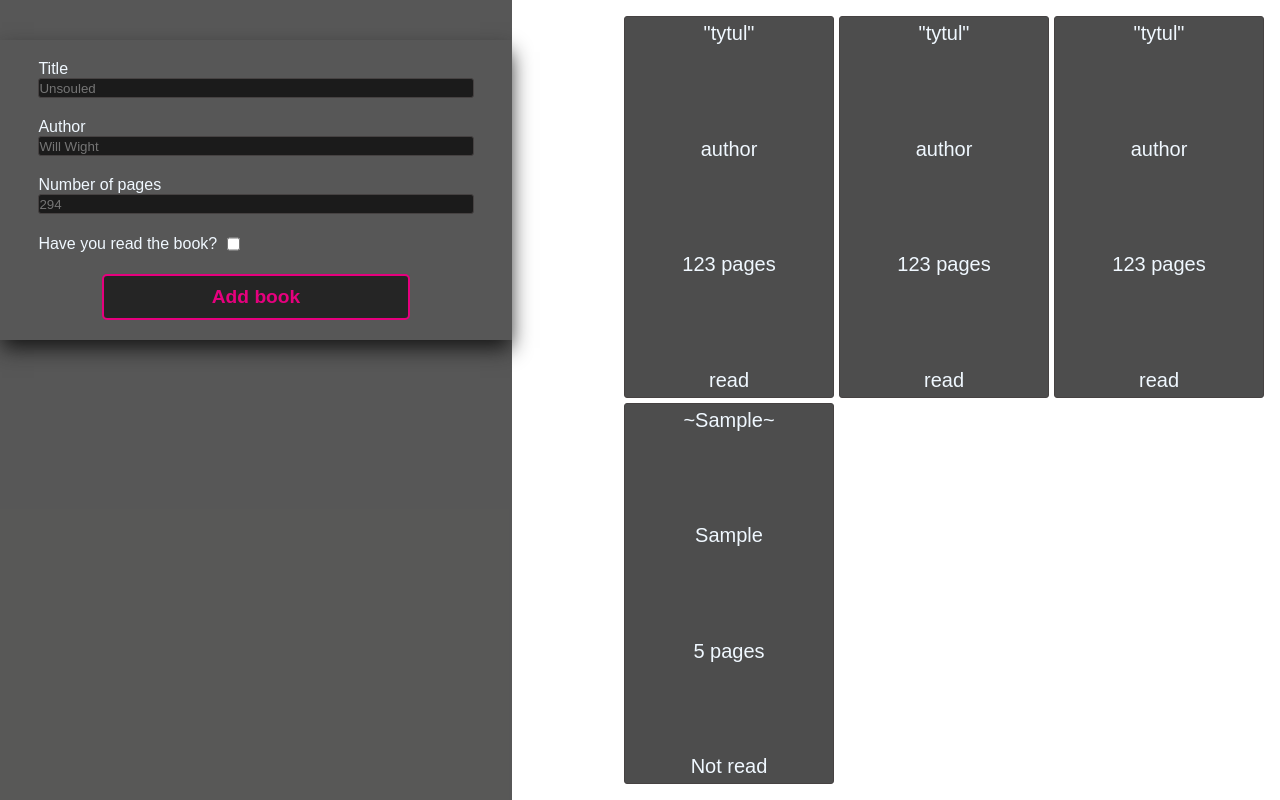
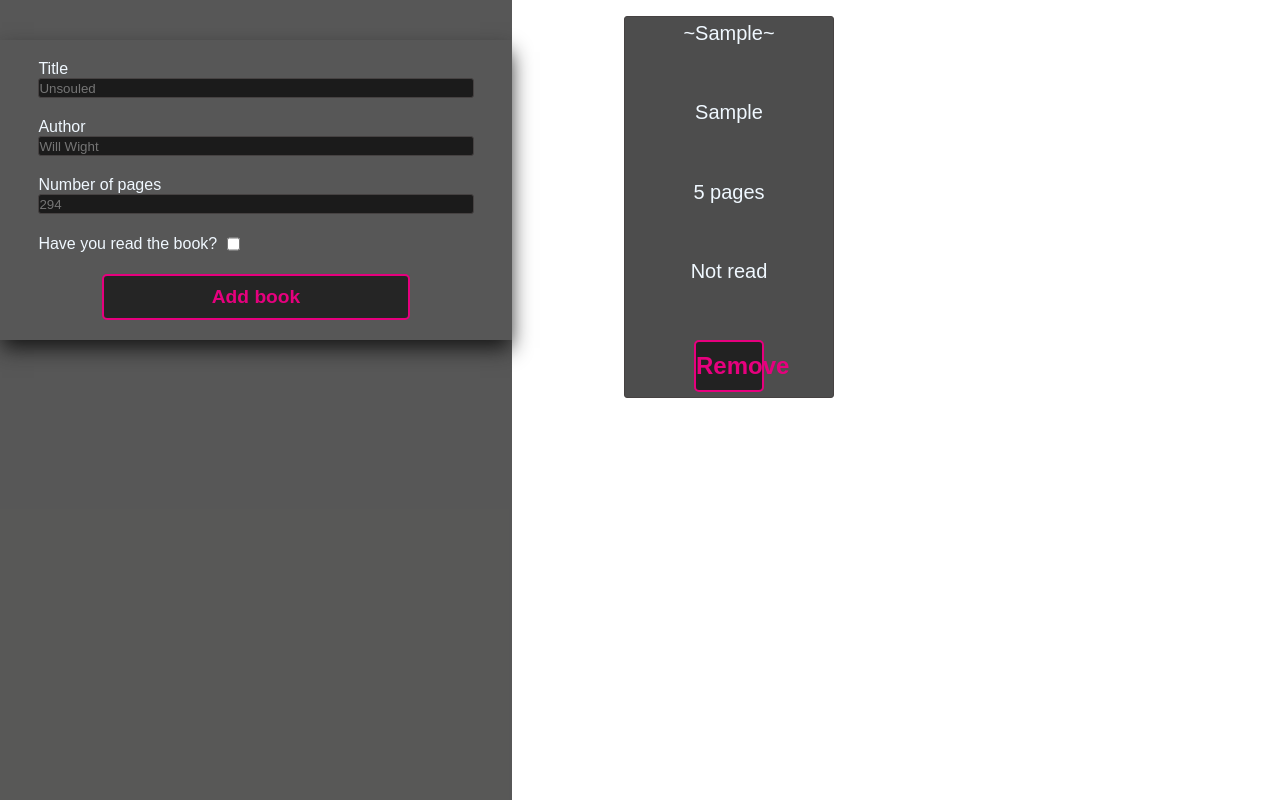
Before and after one commit to kgawerda/library, a plain HTML site: page index.html in a window 1280 px wide. Both pictures are taken after typing "Sample", "Sample", "5" into the empty fields and a click on the button "Add book". Drawn offline with Linux system fonts and the light colour scheme.

Commit message:
Add remove button

```diff
--- a/index.html
+++ b/index.html
@@ -35,24 +35,7 @@
             </form>
         </div>
         <div class="book-grid" id="bookGrid">
-            <div class="book-card">
-                <p class="title">"tytul"</p>
-                <p class="author">author</p>
-                <p class="pages">123 pages</p>
-                <p class="read">read</p>
-            </div>
-            <div class="book-card">
-                <p class="title">"tytul"</p>
-                <p class="author">author</p>
-                <p class="pages">123 pages</p>
-                <p class="read">read</p>
-            </div>
-            <div class="book-card">
-                <p class="title">"tytul"</p>
-                <p class="author">author</p>
-                <p class="pages">123 pages</p>
-                <p class="read">read</p>
-            </div>
+
         </div>
     </div>
 
--- a/jscript.js
+++ b/jscript.js
@@ -36,6 +36,7 @@ function addBookCard() {
     const author = document.createElement('p');
     const pages = document.createElement('p');
     const read = document.createElement('p');
+    const rmButton = document.createElement('button');
 
     bookcard.classList.add('book-card');
     title.classList.add('title');
@@ -43,22 +44,41 @@ function addBookCard() {
     pages.classList.add('pages');
 
 
-    title.textContent="~"+titleVal+"~";
-    author.textContent=authorVal;
-    pages.textContent=pagesVal+" pages";
-    if(readVal){
+
+
+    title.textContent = "~" + titleVal + "~";
+    author.textContent = authorVal;
+    pages.textContent = pagesVal + " pages";
+    rmButton.textContent = "Remove";
+
+    rmButton.setAttribute('id','rmButton')
+
+    if (readVal) {
         read.classList.add('read');
-        read.textContent="Read";
+        read.textContent = "Read";
     }
-    else{
+    else {
         read.classList.add('not-read');
-        read.textContent="Not read";
+        read.textContent = "Not read";
     }
     bookcard.appendChild(title);
     bookcard.appendChild(author);
     bookcard.appendChild(pages);
     bookcard.appendChild(read);
+    bookcard.appendChild(rmButton);
     grid.appendChild(bookcard);
+    bookcard.dataset.arrayid = myLibrary.length;
+
+}
+
+function removeBook(id) {
+    myLibrary.slice(id);
+    const bookCard = document.querySelector('[data-arrayid="' + id + '"]');
+    bookCard.remove();
+    var collection = document.getElementsByClassName('book-card');
+    for (var i = 0; i < collection.length; i++) { //reassigns proper data-arrayid
+        collection[i].dataset.arrayid = i;
+    };
 }
 
 form.addEventListener('submit', (event) => {
@@ -67,3 +87,9 @@ form.addEventListener('submit', (event) => {
     addBookToLibrary();
     form.reset();
 });
+
+document.addEventListener('click',function(e){
+    if(e.target && e.target.id== 'rmButton'){
+        removeBook(e.target.parentNode.dataset.arrayid);
+     }
+ });
--- a/style.css
+++ b/style.css
@@ -90,5 +90,6 @@ button {
     font-size: 1.2em;
     border: 2px solid #e6007e;
     border-radius: 5px;
-    padding: 10px 40px;
+    padding: 10px 0px;
+    text-align: center;
 }
```
